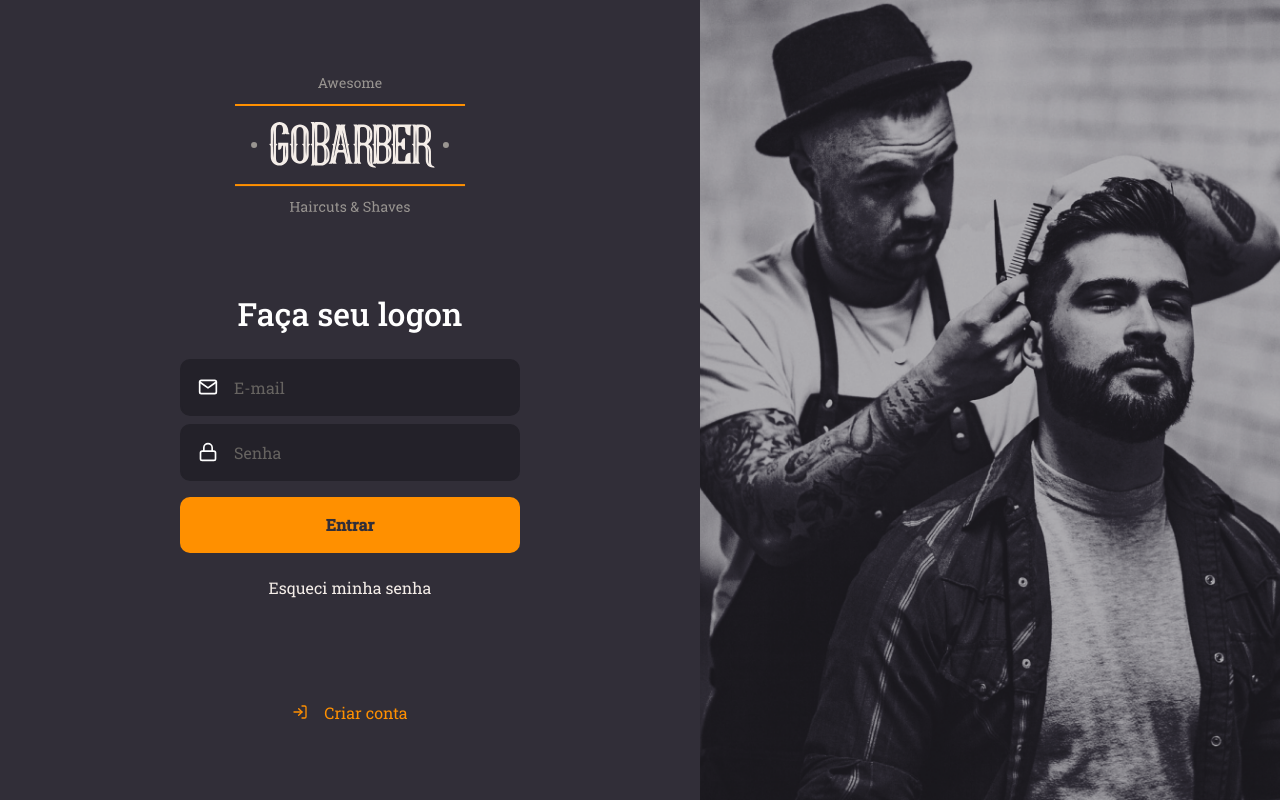
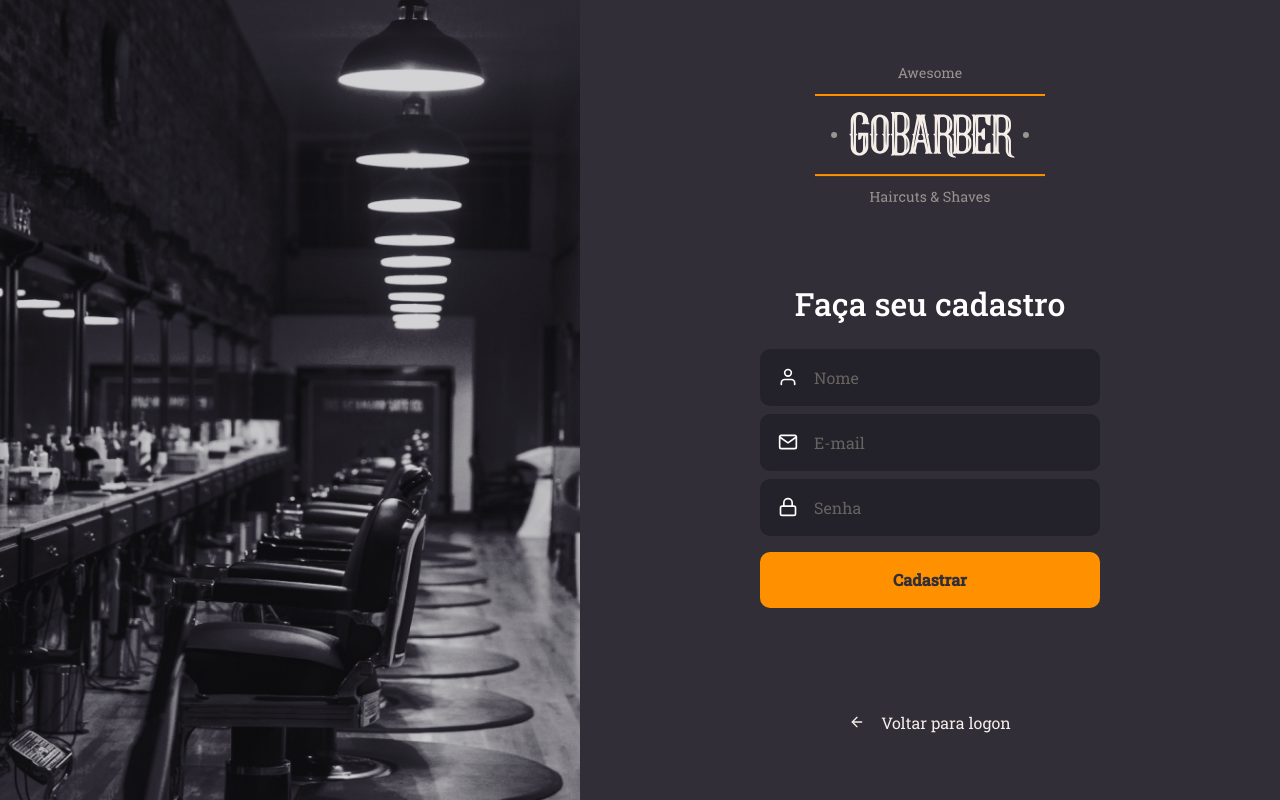
Before and after one commit to kelvisdev/bootcamp-gobarber-web, a React (Create React App) app: page / in a window 1280 px wide. Built offline with nearby package versions, Linux system fonts and the light colour scheme.

Commit message:
Add UI SignUp

```diff
--- a/src/App.tsx
+++ b/src/App.tsx
@@ -1,11 +1,12 @@
 import React from 'react';
 
 import SignIn from './pages/SignIn';
+import SignUp from './pages/SignUp';
 import GlobalStyle from './styles/global';
 
 const App: React.FC = () => (
   <>
-    <SignIn></SignIn>
+    <SignUp></SignUp>
     <GlobalStyle />
   </>
 );
--- /dev/null
+++ b/src/pages/SignUp/index.tsx
@@ -0,0 +1,37 @@
+import React from 'react';
+import { FiArrowLeft, FiMail, FiLock, FiUser } from 'react-icons/fi';
+
+import logoImg from '../../assets/logo.svg';
+
+import Input from '../../components/Input';
+import Button from '../../components/Button';
+
+import { Container, Content, Background } from './styles';
+
+const SignUp: React.FC = () => (
+  <Container>
+    <Background />
+
+    <Content>
+      <img src={logoImg} alt="GoBarber" />
+      <form>
+        <h1>Faça seu cadastro</h1>
+
+        <Input icon={FiUser} name="name" placeholder="Nome" />
+        <Input icon={FiMail} name="email" placeholder="E-mail" />
+        <Input icon={FiLock} name="password" type="password" placeholder="Senha" />
+
+        <Button type="submit">Cadastrar</Button>
+      </form>
+
+      <a href="">
+        <FiArrowLeft />
+        Voltar para logon
+      </a>
+    </Content>
+
+
+  </Container>
+);
+
+export default SignUp;
--- /dev/null
+++ b/src/pages/SignUp/styles.ts
@@ -0,0 +1,67 @@
+import styled from 'styled-components';
+import { shade } from 'polished';
+
+import signUpBackgroundImg from '../../assets/sign-up-background.png';
+
+export const Container = styled.div`
+  height: 100vh;
+
+  display: flex;
+  align-items: stretch;
+`;
+
+export const Content = styled.div`
+  display: flex;
+  align-items: center;
+  flex-direction: column;
+  place-content: center;
+  width: 100%;
+  max-width: 700px;
+
+  form {
+    margin: 80px 0;
+    width: 340px;
+    text-align: center;
+
+    h1 {
+      margin-bottom: 24px;
+    }
+
+    a {
+      color: #f4ede8;
+      display: block;
+      margin-top: 24px;
+      text-decoration: none;
+      transition: background-color 0.2s;
+
+      &:hover {
+        color: ${shade(0.2, '#F4EDE8')};
+      }
+    }
+  }
+
+  > a {
+    color: #f4ede8;
+    display: block;
+    margin-top: 24px;
+    text-decoration: none;
+
+    display: flex;
+    align-items: center;
+    transition: color 0.2s;
+
+    svg {
+      margin-right: 16px;
+    }
+
+    &:hover {
+      color: ${shade(0.2, '#f4ede8')};
+    }
+  }
+`;
+
+export const Background = styled.div`
+  flex: 1;
+  background: url(${signUpBackgroundImg}) no-repeat center;
+  background-size: cover;
+`;
```
Also changed, not shown: src/assets/sign-up-background.png (added).
